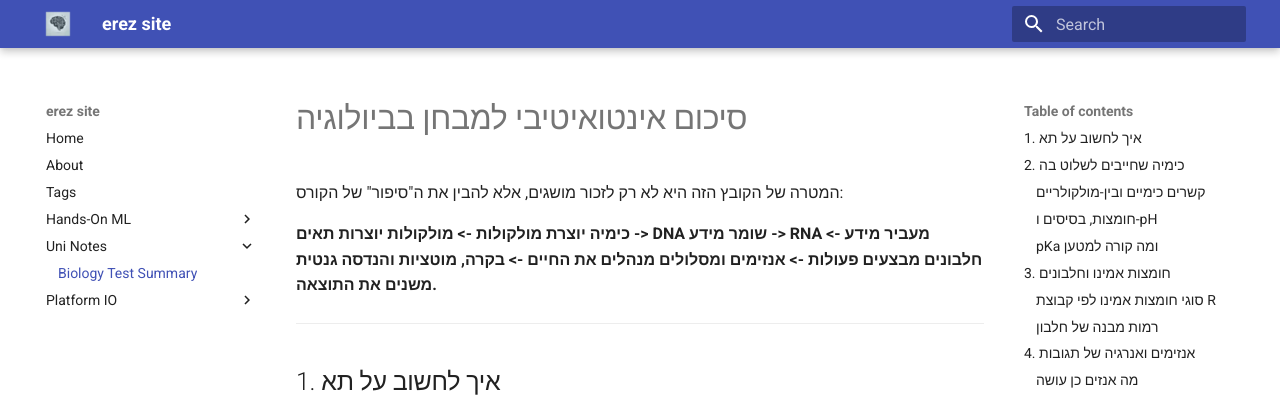
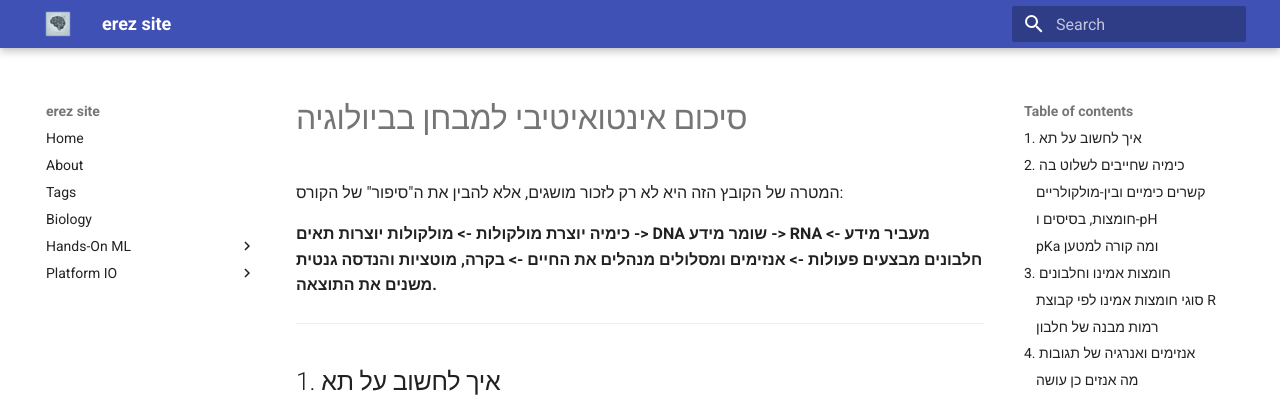
Before and after one commit to BrainCodex-e/blog, an MkDocs documentation site: the page built from docs/Uni-Notes/biology-test-intuitive.md, in a window 1280 px wide. Shown: the top 398 px of the page. Built offline with MkDocs 1.6.1 and Material for MkDocs 9.7.7, drawn with Linux system fonts in a browser that asks for light colours.

Commit message:
Show biology as top-level nav item

```diff
--- a/mkdocs.yml
+++ b/mkdocs.yml
@@ -5,12 +5,11 @@ nav:
   - Home: index.md
   - About: about.md
   - Tags: tags.md
+  - Biology: biology.md
   - Hands-On ML:
       - Overview: homl/overview.md
       - Chapter 1: homl/chapter1.md
       - Chapter 2: homl/chapter2.md
-  - Uni Notes:
-      - Biology Test Summary: Uni-Notes/biology-test-intuitive.md
   - Platform IO:
       - Overview: platformio/index.md
       - Setup Guide: platformio/setup.md
```
